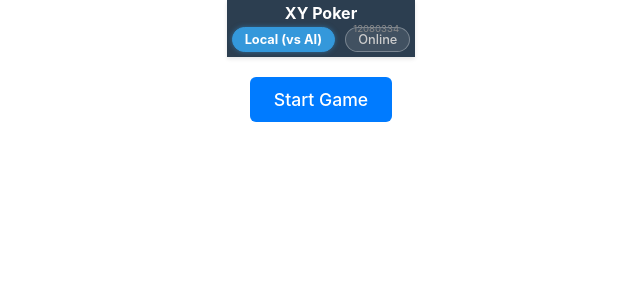
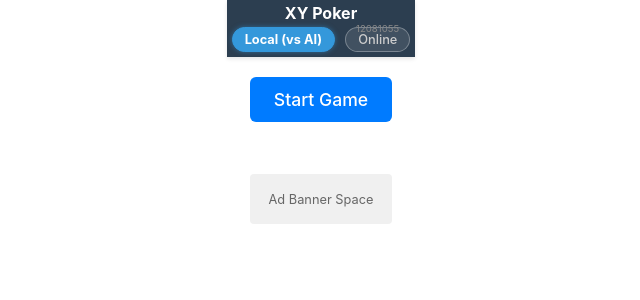
Before and after one commit to sotwat/xy-poker, a React (Vite) app: page / in a window 1280 px wide. Shown: the top 300 px of the page, without its empty margins (319-959 px from the left). Built offline with nearby package versions, Linux system fonts and the light colour scheme; no server answers.

Commit message:
feat: 初期レート1500等設定変更(v12081055)

```diff
--- a/src/App.css
+++ b/src/App.css
@@ -373,3 +373,14 @@ body:has(.game-result-overlay) .app-header {
   font-weight: bold;
   box-shadow: 0 0 5px rgba(52, 152, 219, 0.5);
 }
+/* Ad Banner Container */
+.ad-banner-container {
+  width: 100%;
+  height: 50px; /* Standard mobile banner height */
+  background-color: #f0f0f0;
+  display: flex;
+  align-items: center;
+  justify-content: center;
+  margin-top: 2rem;
+  border-radius: 4px;
+}
--- a/src/App.tsx
+++ b/src/App.tsx
@@ -415,7 +415,7 @@ function App() {
     <div className={`app ${isLobbyView ? 'view-lobby' : 'view-game'} phase-${phase}`}>
       <header className={`app-header ${(phase === 'playing' || phase === 'scoring') ? 'battle-mode' : ''}`}>
         <h1>XY Poker</h1>
-        {showVersion && <span className="version">12080334</span>}
+        {showVersion && <span className="version">12081055</span>}
         {((mode === 'local' && phase === 'setup') || (mode === 'online' && !isOnlineGame)) && (
           <div className="mode-switch">
             <button
@@ -490,7 +490,13 @@ function App() {
                     <p>Your game will start automatically when an opponent joins</p>
                   </div>
                 ) : mode === 'local' || (mode === 'online' && playerRole === 'host') ? (
-                  <button className="btn-primary" onClick={handleStartGame}>Start Game</button>
+                  <>
+                    <button className="btn-primary" onClick={handleStartGame}>Start Game</button>
+                    <div className="ad-banner-container">
+                      {/* Ad Banner Space */}
+                      <p style={{ color: '#666', fontSize: '0.8rem' }}>Ad Banner Space</p>
+                    </div>
+                  </>
                 ) : (
                   <div className="waiting-message">
                     <h3>Waiting for Host to start game...</h3>
--- a/src/components/Lobby.tsx
+++ b/src/components/Lobby.tsx
@@ -62,7 +62,7 @@ export const Lobby: React.FC<LobbyProps> = ({
                     <div className="player-rating-display" style={{
                         marginTop: '8px',
                         fontSize: '0.9rem',
-                        color: '#ffd700',
+                        color: '#ffffff',
                         fontWeight: 'bold',
                         textShadow: '0 1px 2px rgba(0,0,0,0.5)'
                     }}>
```
Also changed, not shown: 6 other files (tests, documents, lock files or other folders).
